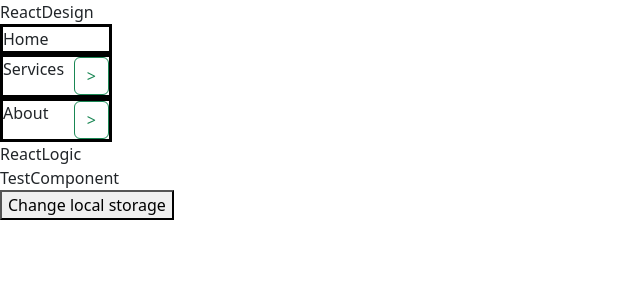
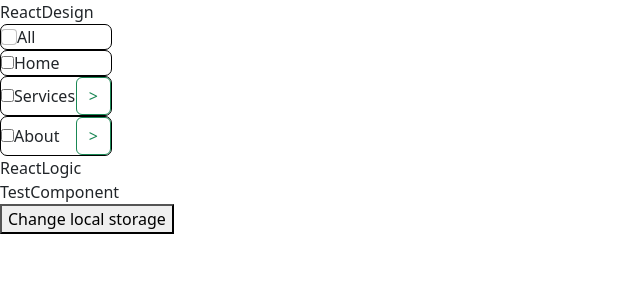
Before and after one commit to sagarvavadiya/ReadymadComponent, a React (Create React App) app: page /sideBar in a window 1280 px wide. Shown: the top 300 px of the page, without its empty margins (0-640 px from the left). Built offline with nearby package versions, Linux system fonts and the light colour scheme.

Commit message:
UPDATE: Sidebar

```diff
--- a/src/Components/Design/SideBar/SideBar.js
+++ b/src/Components/Design/SideBar/SideBar.js
@@ -1,27 +1,91 @@
 import React, { useState } from "react";
-import { MenuItems } from "./ManuItem";
+import { MenuItems as MenuItemsData } from "./ManuItem";
 import "./sidbar.css";
 const SideBar = () => {
   const [submanu, setSubmanu] = useState(false);
   const [openSubmenu, setOpenSubmenu] = useState([]);
   const [openChildSubmenu, setOpenChildSubmenu] = useState([]);
+  const [MenuItems, setMenuItems] = useState(MenuItemsData);
 
   console.log(openSubmenu, openChildSubmenu);
   const test = () => {
     setOpenSubmenu(openSubmenu.filter((i) => i != 1));
   };
+
+  const manageCheckStateForManu = (e) => {
+    const { name, checked } = e.target;
+    console.log(name, checked);
+    if (name === "allSelect") {
+      let tempUser = MenuItems.map((item) => {
+        return { ...item, isChecked: checked };
+      });
+      setMenuItems(tempUser);
+    } else {
+      let tempUser = MenuItems.map((item) =>
+        item.title === name ? { ...item, isChecked: checked } : item
+      );
+      setMenuItems(tempUser);
+      console.log("tempUser", tempUser);
+    }
+  };
+
+  const manageCheckStateForSubManu = (e) => {
+    const { name, checked, data } = e.target;
+    console.log(name, checked, data);
+    // if (name === "allSelect") {
+    //   let tempUser = MenuItems.map((item) => {
+    //     return { ...item, isChecked: checked };
+    //   });
+    //   setMenuItems(tempUser);
+    // } else {
+    //   let tempUser = MenuItems[index].submenu.map((item) =>
+    //     item.title === name ? { ...item, isChecked: checked } : item
+    //   );
+    //   console.log("tempUser", tempUser);
+    //   // setMenuItems(tempUser);
+    // }
+  };
+
+  console.log(MenuItems);
   return (
-
     <>
       <div>
+        <div className="manuTitle">
+          <div className="manuBox">
+            <span>
+              <input
+                type="checkbox"
+                className="form-check-input"
+                name="allSelect"
+                checked={!MenuItems.some((item) => item?.isChecked !== true)}
+                onChange={manageCheckStateForManu}
+              />
+              {`All`}
+            </span>
+          </div>{" "}
+        </div>
+
         {MenuItems.map((manu, index) => {
           return (
             <div className="manuTitle" key={index}>
               <div className="manuBox">
-                {manu.title}
+                <span>
+                  <input
+                    type="checkbox"
+                    name={manu.title}
+                    id=""
+                    onChange={manageCheckStateForManu}
+                    checked={manu.isChecked}
+                    onClick={() => console.log(manu)}
+                  />
+                  {manu.title}
+                </span>
+
                 {manu.submenu ? (
                   <button
-                    className="btn btn-outline-success"
+                    className={`btn btn-outline-success ${
+                      openSubmenu.includes(index) ? "rotate" : ""
+                    }`}
                     onClick={() => {
                       openSubmenu.includes(index)
                         ? setOpenSubmenu(openSubmenu.filter((i) => i != index))
@@ -35,16 +99,38 @@ const SideBar = () => {
                 )}
               </div>
 
-              {openSubmenu.includes(index)
-                ? manu.submenu
-                  ? manu.submenu.map((submanu, sindex) => {
+              {openSubmenu.includes(index) ? (
+                manu.submenu ? (
+                  <>
+                    {" "}
+                    {manu.submenu.map((submanu, sindex) => {
                       return (
                         <div className="submanuTitle" key={sindex}>
                           <div className="submanuBox">
-                            {submanu.title}
+                            <span>
+                              <input
+                                type="checkbox"
+                                name={submanu.title}
+                                data={{
+                                  name: submanu.title,
+                                  checked: submanu.isChecked,
+                                  index: index,
+                                }}
+                                id=""
+                                onChange={manageCheckStateForSubManu}
+                                checked={submanu.isChecked}
+                                onClick={() => console.log(submanu)}
+                              />
+                              {submanu.title}
+                            </span>
+
                             {submanu.childSubmanu ? (
                               <button
-                                className="btn btn-outline-danger"
+                                className={`btn btn-outline-danger ${
+                                  openChildSubmenu.includes(index)
+                                    ? "rotateSubmanu"
+                                    : ""
+                                }`}
                                 onClick={() => {
                                   openChildSubmenu.includes(sindex)
                                     ? setOpenChildSubmenu(
@@ -70,7 +156,7 @@ const SideBar = () => {
                                     (childSubmanu, csindex) => {
                                       return (
                                         <div
-                                          className="submanuTitle"
+                                          className="submanuChildTitle"
                                           key={csindex}
                                         >
                                           {childSubmanu.title}
@@ -83,9 +169,14 @@ const SideBar = () => {
                           </div>
                         </div>
                       );
-                    })
-                  : ""
-                : ""}
+                    })}
+                  </>
+                ) : (
+                  ""
+                )
+              ) : (
+                ""
+              )}
             </div>
           );
         })}
--- a/src/Components/Design/SideBar/sidbar.css
+++ b/src/Components/Design/SideBar/sidbar.css
@@ -1,15 +1,35 @@
 .manuTitle {
   width: 7rem;
-  border: black solid 3px;
+  border: black solid 1px;
   cursor: pointer;
+  border-radius: 7px;
 }
 .manuBox,
 .submanuBox {
   display: flex;
   justify-content: space-between;
+  align-items: center;
 }
 .submanuTitle {
   width: 10rem;
   border: rgb(155, 13, 13) solid 1px;
   cursor: pointer;
 }
+.submanuChildTitle {
+  width: 12rem;
+  border: rgb(56, 13, 155) solid 1px;
+  cursor: pointer;
+}
+.rotate{
+  transform: rotate(90deg) !important;
+    width: 39px !important;
+    background-color:#198754 !important;
+    color: aliceblue !important;
+}
+
+.rotateSubmanu{
+  transform: rotate(90deg) !important;
+    width: 39px !important;
+    background-color:#dc3545 !important;
+    color: aliceblue !important;
+}
```
